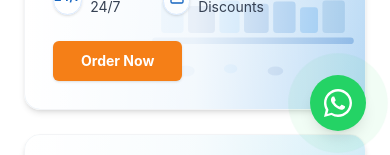
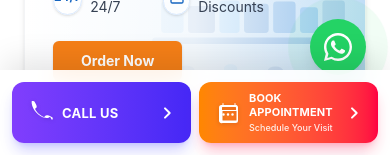
Before and after one commit to websiteb47/krishnahospitals, a Next.js app: page / in a window 390 px wide. Shown: the part 689-844 px from the top of the page. Built offline with nearby package versions, Linux system fonts and the light colour scheme.

Commit message:
home buttons in mobile

```diff
--- a/app/gallery/page.tsx
+++ b/app/gallery/page.tsx
@@ -104,11 +104,10 @@ export default function GalleryPage() {
             <button
               key={cat}
               onClick={() => setActiveCategory(cat)}
-              className={`px-5 py-2 rounded-full text-sm font-bold transition-all ${
-                activeCategory === cat
+              className={`px-5 py-2 rounded-full text-sm font-bold transition-all ${activeCategory === cat
                   ? "bg-[#1565c0] text-white shadow-md scale-105"
                   : "bg-gray-100 text-gray-600 hover:bg-[#e3f0fb] hover:text-[#1565c0]"
-              }`}
+                }`}
             >
               {cat}
             </button>
--- a/app/layout.tsx
+++ b/app/layout.tsx
@@ -3,6 +3,7 @@ import "./globals.css";
 import Navbar from "@/components/Navbar";
 import Footer from "@/components/Footer";
 import WhatsAppButton from "@/components/WhatsAppButton";
+import MobileStickyBar from "@/components/MobileStickyBar";
 
 export const metadata: Metadata = {
   title: "Krishna Hospitals & Labs – Trusted Healthcare 24/7",
@@ -19,11 +20,12 @@ export default function RootLayout({
 }>) {
   return (
     <html lang="en" className="h-full antialiased">
-      <body className="min-h-full flex flex-col bg-white text-gray-800">
+      <body className="min-h-full flex flex-col bg-white text-gray-800 pb-[52px] sm:pb-0">
         <Navbar />
         <main className="flex-1">{children}</main>
         <Footer />
         <WhatsAppButton />
+        <MobileStickyBar />
       </body>
     </html>
   );
--- a/components/Footer.tsx
+++ b/components/Footer.tsx
@@ -20,7 +20,7 @@ export default function Footer() {
           </p>
           <div className="flex gap-3 mt-5">
             {[
-              { label: "Facebook", svg: <svg className="w-4 h-4 fill-current" viewBox="0 0 24 24"><path d="M24 12.073c0-6.627-5.373-12-12-12s-12 5.373-12 12c0 5.99 4.388 10.954 10.125 11.854v-8.385H7.078v-3.469h3.047V9.43c0-3.007 1.792-4.669 4.533-4.669 1.312 0 2.686.235 2.686.235v2.953H15.83c-1.491 0-1.956.925-1.956 1.874v2.25h3.328l-.532 3.469h-2.796v8.385C19.612 23.027 24 18.062 24 12.073z"/></svg>, href: "#" },
+              { label: "Facebook", svg: <svg className="w-4 h-4 fill-current" viewBox="0 0 24 24"><path d="M24 12.073c0-6.627-5.373-12-12-12s-12 5.373-12 12c0 5.99 4.388 10.954 10.125 11.854v-8.385H7.078v-3.469h3.047V9.43c0-3.007 1.792-4.669 4.533-4.669 1.312 0 2.686.235 2.686.235v2.953H15.83c-1.491 0-1.956.925-1.956 1.874v2.25h3.328l-.532 3.469h-2.796v8.385C19.612 23.027 24 18.062 24 12.073z"/></svg>, href: "https://www.facebook.com/krishnahospitalslabsmedicals/" },
               { label: "Instagram", svg: <svg className="w-4 h-4 fill-current" viewBox="0 0 24 24"><path d="M12 2.163c3.204 0 3.584.012 4.85.07 3.252.148 4.771 1.691 4.919 4.919.058 1.265.069 1.645.069 4.849 0 3.205-.012 3.584-.069 4.849-.149 3.225-1.664 4.771-4.919 4.919-1.266.058-1.644.07-4.85.07-3.204 0-3.584-.012-4.849-.07-3.26-.149-4.771-1.699-4.919-4.92-.058-1.265-.07-1.644-.07-4.849 0-3.204.013-3.583.07-4.849.149-3.227 1.664-4.771 4.919-4.919 1.266-.057 1.645-.069 4.849-.069zM12 0C8.741 0 8.333.014 7.053.072 2.695.272.273 2.69.073 7.052.014 8.333 0 8.741 0 12c0 3.259.014 3.668.072 4.948.2 4.358 2.618 6.78 6.98 6.98C8.333 23.986 8.741 24 12 24c3.259 0 3.668-.014 4.948-.072 4.354-.2 6.782-2.618 6.979-6.98.059-1.28.073-1.689.073-4.948 0-3.259-.014-3.667-.072-4.947-.196-4.354-2.617-6.78-6.979-6.98C15.668.014 15.259 0 12 0zm0 5.838a6.162 6.162 0 100 12.324 6.162 6.162 0 000-12.324zM12 16a4 4 0 110-8 4 4 0 010 8zm6.406-11.845a1.44 1.44 0 100 2.881 1.44 1.44 0 000-2.881z"/></svg>, href: "#" },
               { label: "YouTube", svg: <svg className="w-4 h-4 fill-current" viewBox="0 0 24 24"><path d="M23.498 6.186a3.016 3.016 0 0 0-2.122-2.136C19.505 3.5 12 3.5 12 3.5s-7.505 0-9.377.55a3.016 3.016 0 0 0-2.122 2.136C0 8.07 0 12 0 12s0 3.93.501 5.814a3.016 3.016 0 0 0 2.122 2.136c1.872.55 9.377.55 9.377.55s7.505 0 9.377-.55a3.016 3.016 0 0 0 2.122-2.136C24 15.93 24 12 24 12s0-3.93-.502-5.814zM9.545 15.568V8.432L15.818 12l-6.273 3.568z"/></svg>, href: "#" },
               { label: "Twitter", svg: <svg className="w-4 h-4 fill-current" viewBox="0 0 24 24"><path d="M23.953 4.57a10 10 0 01-2.825.775 4.958 4.958 0 002.163-2.723c-.951.555-2.005.959-3.127 1.184a4.92 4.92 0 00-8.384 4.482C7.69 8.095 4.067 6.13 1.64 3.162a4.822 4.822 0 00-.666 2.475c0 1.71.87 3.213 2.188 4.096a4.904 4.904 0 01-2.228-.616v.06a4.923 4.923 0 003.946 4.827 4.996 4.996 0 01-2.212.085 4.936 4.936 0 004.604 3.417 9.867 9.867 0 01-6.102 2.105c-.39 0-.779-.023-1.17-.067a13.995 13.995 0 007.557 2.209c9.053 0 13.998-7.496 13.998-13.985 0-.21 0-.42-.015-.63A9.935 9.935 0 0024 4.59z"/></svg>, href: "#" },
--- /dev/null
+++ b/components/MobileStickyBar.tsx
@@ -0,0 +1,43 @@
+import Link from "next/link";
+import React from "react";
+
+export default function MobileStickyBar() {
+  return (
+    <div className="fixed bottom-0 left-0 right-0 z-50 flex sm:hidden bg-white/90 backdrop-blur-md px-3 py-3 shadow-[0_-15px_30px_-5px_rgba(0,0,0,0.1)] justify-center gap-2">
+      {/* Call Us Button */}
+      <a
+        href="tel:7416888998"
+        className="flex-1 bg-gradient-to-r from-[#813efd] to-[#4527f6] text-white rounded-xl flex items-center justify-between px-3.5 py-2.5 shadow-lg shadow-indigo-500/30 active:scale-95 transition-transform"
+      >
+        <svg className="w-6 h-6 shrink-0 ml-1 text-white fill-white drop-shadow-sm" fill="white" viewBox="0 0 24 24">
+          <path d="M20.005 15.65c-.886.9-2.072 1.341-3.557 1.32-.423-.006-.889-.046-1.398-.12-3.13-.456-6.195-2.274-8.798-5.234-2.478-2.822-4.041-5.918-4.485-8.895-.145-.96-.13-1.84.042-2.613C2.102-.405 3.52-.008 4.09.28c.451.229 1.944 3.011 2.378 4.223.468 1.3.176 2.052-.399 2.508l-1.047.835c.784 1.838 2.227 3.868 4.3 5.485 1.7 1.324 3.328 2.32 4.908 2.898l.613-.934c.594-.906 1.488-1.282 2.686-1.127 1.109.144 3.754 1.258 4.7 1.983.844.646.669 2.029-.224 2.9h0z" />
+        </svg>
+        <div className="flex whitespace-nowrap flex-1 mx-2 overflow-hidden items-start text-left">
+          <span className="text-[13px] font-bold  leading-tight tracking-[0.02em]">CALL US</span>
+          {/* <span className="text-[10px] font-medium leading-tight opacity-90 mt-0.5">7416888998</span> */}
+        </div>
+        <svg className="w-4 h-4 shrink-0 mr-0.5 stroke-[3]" fill="none" stroke="currentColor" viewBox="0 0 24 24">
+          <path strokeLinecap="round" strokeLinejoin="round" d="M9 5l7 7-7 7" />
+        </svg>
+      </a>
+
+      {/* Book Appointment Button */}
+      <Link
+        href="/hospital#appointment"
+        className="flex-1 bg-gradient-to-r from-[#ff8700] to-[#ff0042] text-white rounded-xl flex items-center justify-between px-3.5 py-2.5 shadow-lg shadow-rose-500/30 active:scale-95 transition-transform"
+      >
+        <svg className="w-6 h-6 shrink-0 ml-1 text-white fill-white drop-shadow-sm" fill="white" viewBox="0 0 24 24">
+          <path d="M19.5 4h-1V2.5a.5.5 0 0 0-1 0V4h-11V2.5a.5.5 0 0 0-1 0V4h-1a2.5 2.5 0 0 0-2.5 2.5v13A2.5 2.5 0 0 0 5.5 22h13a2.5 2.5 0 0 0 2.5-2.5v-13A2.5 2.5 0 0 0 19.5 4zm-14 2h13a.5.5 0 0 1 .5.5v2.5H5V6.5a.5.5 0 0 1 .5-.5zm14 13a.5.5 0 0 1-.5.5h-13a.5.5 0 0 1-.5-.5V10h14v9.5z" />
+          <path d="M7.75 13.5a1.25 1.25 0 1 1-2.5 0 1.25 1.25 0 0 1 2.5 0zm4.5 0a1.25 1.25 0 1 1-2.5 0 1.25 1.25 0 0 1 2.5 0zm4.5 0a1.25 1.25 0 1 1-2.5 0 1.25 1.25 0 0 1 2.5 0z" />
+        </svg>
+        <div className="flex flex-col flex-1 mx-2 overflow-hidden items-start text-left">
+          <span className="text-[11px] md:text-[12px] font-bold leading-tight tracking-[0.01em]">BOOK APPOINTMENT</span>
+          <span className="text-[9px] font-medium leading-tight opacity-90 mt-0.5">Schedule Your Visit</span>
+        </div>
+        <svg className="w-4 h-4 shrink-0 mr-0.5 stroke-[3]" fill="none" stroke="currentColor" viewBox="0 0 24 24">
+          <path strokeLinecap="round" strokeLinejoin="round" d="M9 5l7 7-7 7" />
+        </svg>
+      </Link>
+    </div>
+  );
+}
--- a/components/WhatsAppButton.tsx
+++ b/components/WhatsAppButton.tsx
@@ -12,7 +12,7 @@ export default function WhatsAppButton() {
       aria-label="Chat on WhatsApp"
       onMouseEnter={() => setHovered(true)}
       onMouseLeave={() => setHovered(false)}
-      className="fixed bottom-6 right-6 z-50 flex items-center gap-3 group"
+      className="fixed bottom-20 sm:bottom-6 right-6 z-50 flex items-center gap-3 group"
     >
       {/* Tooltip label */}
       <span
```
